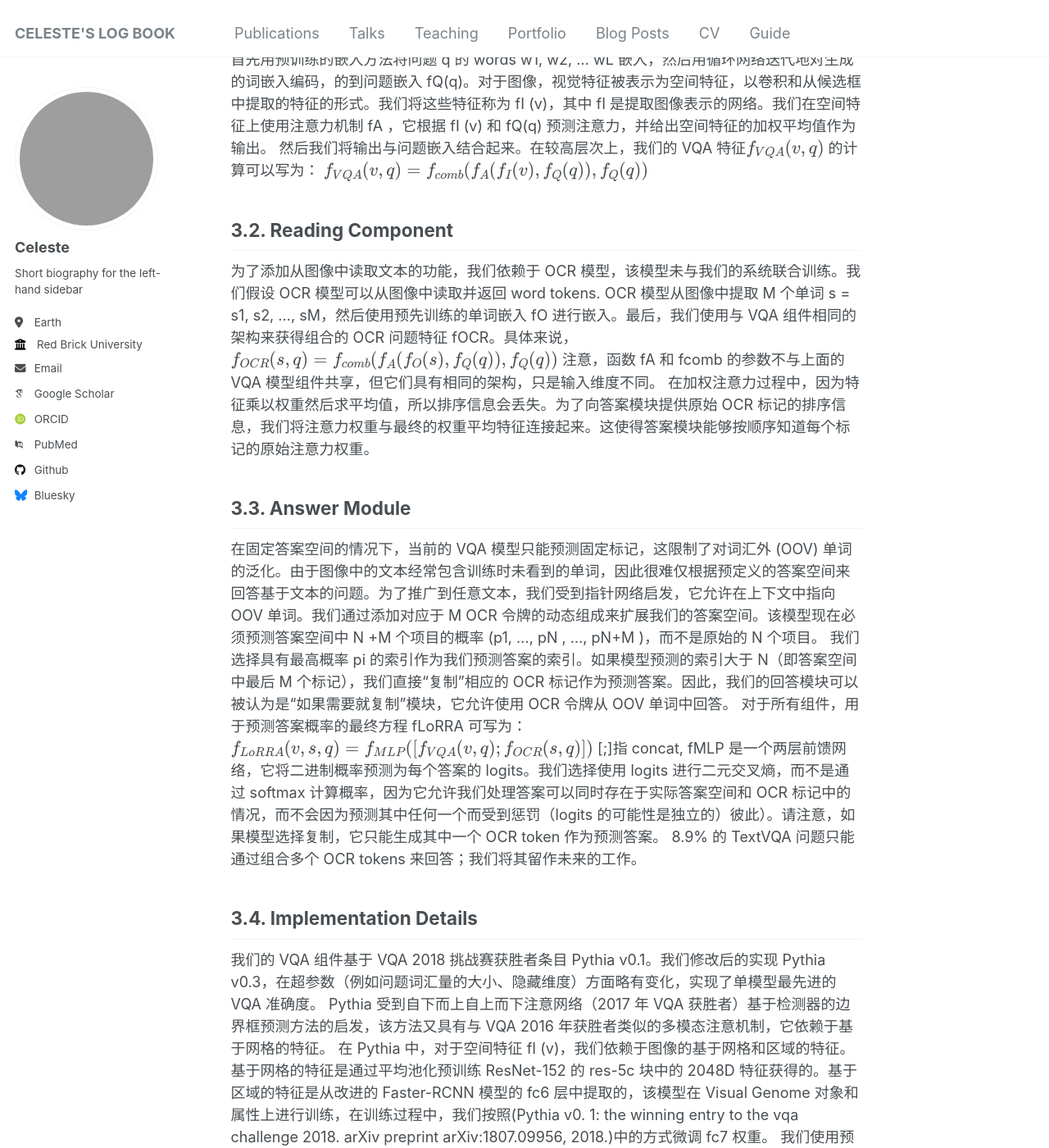
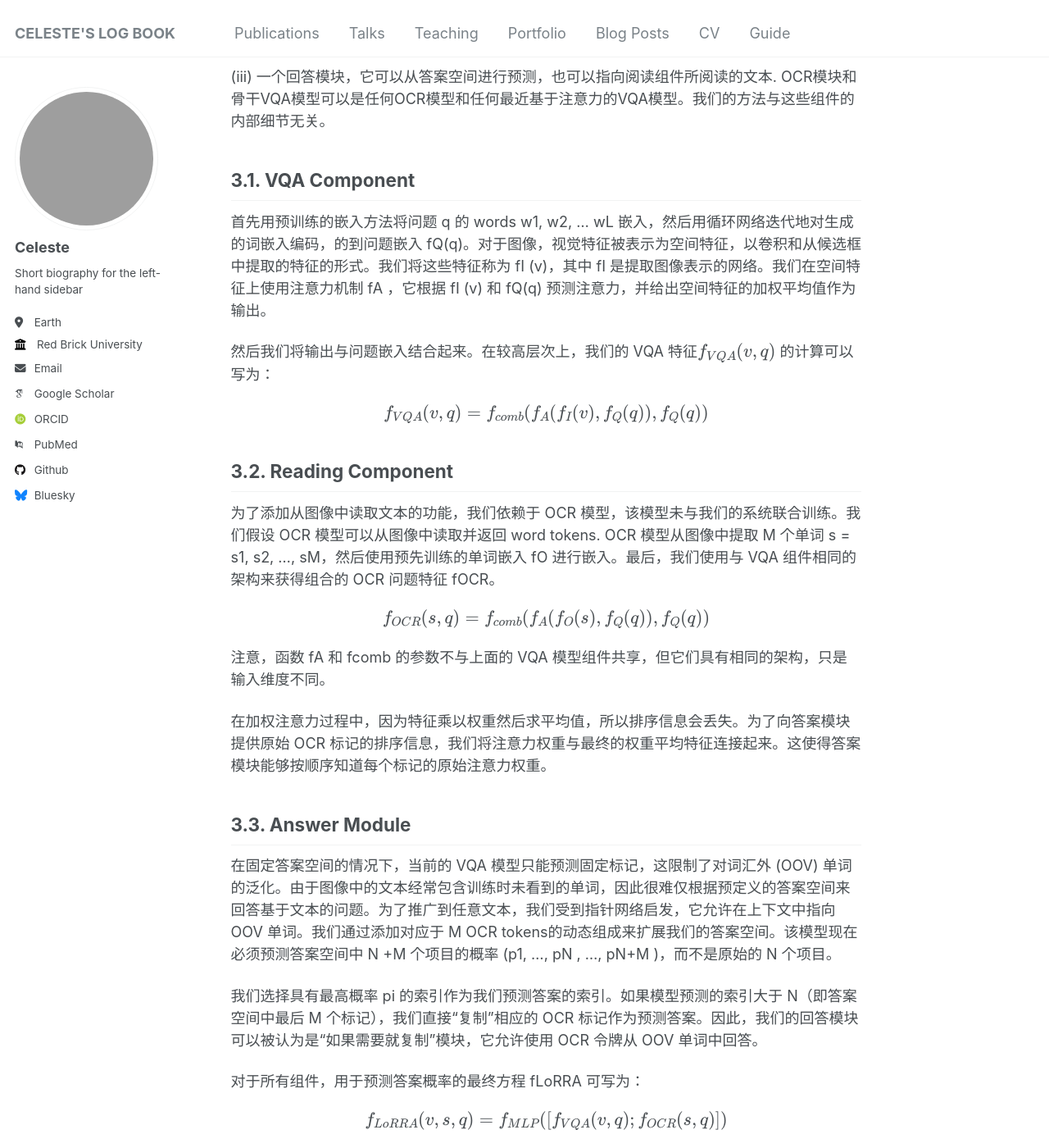
Before and after one commit to BUGERR/bugerr.github.io, a Jekyll site: the page built from _posts/2024-10-30-TextVQA.md, in a window 1280 px wide and 1400 px high, scrolled down 2557 px. Shown: the whole window at 82% size. Built offline with Jekyll 4.4.1, drawn with Linux system fonts in a browser that asks for light colours; some web fonts are replaced; some of the changed text lies outside the part shown; grey boxes are pictures that could not be loaded.

Commit message:
Update 2024-10-30-TextVQA.md

```diff
--- a/_posts/2024-10-30-TextVQA.md
+++ b/_posts/2024-10-30-TextVQA.md
@@ -42,6 +42,7 @@
 - 最后，决定检测到的文本是否需要“复制粘贴”作为答案
 
 具体来说，我们提出了一种新的 VQA 模型，其中包含 OCR 作为模块。我们称之为“查看、阅读、推理和回答”(LoRRA)。我们的模型架构将包含文本的图像中的区域（边界框）合并为要关注的实体（除了对象建议之外）。它还将这些区域中识别的实际文本（例如“15:20”）合并为模型学习推理的信息（除了视觉特征之外）。最后，我们的模型包括一种机制，用于决定生成的答案是否应该从 OCR 输出中“复制”（更多的是生成或槽填充风格），或者应该从文本中推断出来（就像现有 VQA 模型中流行的标准判别预测范式一样）。
+
 我们的模型端到端地学习这种机制。虽然目前仅限于 OCR 范围，但我们的模型是赋予 VQA 模型对非结构化外部知识源进行推理的能力的第一步（在本例中是在测试图像中找到的文本）并容纳多个信息流流（在本例中是根据预定词汇预测答案或通过副本生成答案）。
 
 ## 2.Related work
@@ -54,35 +55,52 @@
 
 ## 3.LoRRA: Look, Read, Reason & Answer
 我们假设我们得到一个图像 v 和一个问题 q 作为输入，其中问题由 L 个单词 w1, w2, ... wL 组成。
+
 模型包含三个部分：
+
 (i) VQA 组件，用于根据图像 v 和问题 q 进行推理和推断答案；
+
 (ii) 一个阅读组件，允许我们的模型阅读图像中的文本；
+
 (iii) 一个回答模块，它可以从答案空间进行预测，也可以指向阅读组件所阅读的文本.
 OCR模块和骨干VQA模型可以是任何OCR模型和任何最近基于注意力的VQA模型。我们的方法与这些组件的内部细节无关。
 
 ## 3.1. VQA Component
 首先用预训练的嵌入方法将问题 q 的 words w1, w2, ... wL 嵌入，然后用循环网络迭代地对生成的词嵌入编码，的到问题嵌入 fQ(q)。对于图像，视觉特征被表示为空间特征，以卷积和从候选框中提取的特征的形式。我们将这些特征称为 fI (v)，其中 fI 是提取图像表示的网络。我们在空间特征上使用注意力机制 fA ，它根据 fI (v) 和 fQ(q) 预测注意力，并给出空间特征的加权平均值作为输出。
+
 然后我们将输出与问题嵌入结合起来。在较高层次上，我们的 VQA 特征$$ f_{VQA}(v, q)$$ 的计算可以写为：
+
 $$ f_{VQA}(v, q) = f_{comb}(f_A(f_I (v), f_Q(q)), f_Q(q)) $$
 
 ## 3.2. Reading Component
-为了添加从图像中读取文本的功能，我们依赖于 OCR 模型，该模型未与我们的系统联合训练。我们假设 OCR 模型可以从图像中读取并返回 word tokens. OCR 模型从图像中提取 M 个单词 s = s1, s2, ..., sM，然后使用预先训练的单词嵌入 fO 进行嵌入。最后，我们使用与 VQA 组件相同的架构来获得组合的 OCR 问题特征 fOCR。具体来说，
+为了添加从图像中读取文本的功能，我们依赖于 OCR 模型，该模型未与我们的系统联合训练。我们假设 OCR 模型可以从图像中读取并返回 word tokens. OCR 模型从图像中提取 M 个单词 s = s1, s2, ..., sM，然后使用预先训练的单词嵌入 fO 进行嵌入。最后，我们使用与 VQA 组件相同的架构来获得组合的 OCR 问题特征 fOCR。
+
 $$ f_{OCR}(s, q) = f_{comb}(f_A(f_O(s), f_Q(q)), f_Q(q)) $$
+
 注意，函数 fA 和 fcomb 的参数不与上面的 VQA 模型组件共享，但它们具有相同的架构，只是输入维度不同。
+
 在加权注意力过程中，因为特征乘以权重然后求平均值，所以排序信息会丢失。为了向答案模块提供原始 OCR 标记的排序信息，我们将注意力权重与最终的权重平均特征连接起来。这使得答案模块能够按顺序知道每个标记的原始注意力权重。
 
 ## 3.3. Answer Module
-在固定答案空间的情况下，当前的 VQA 模型只能预测固定标记，这限制了对词汇外 (OOV) 单词的泛化。由于图像中的文本经常包含训练时未看到的单词，因此很难仅根据预定义的答案空间来回答基于文本的问题。为了推广到任意文本，我们受到指针网络启发，它允许在上下文中指向 OOV 单词。我们通过添加对应于 M OCR 令牌的动态组成来扩展我们的答案空间。该模型现在必须预测答案空间中 N +M 个项目的概率 (p1, ..., pN , ..., pN+M )，而不是原始的 N 个项目。
+在固定答案空间的情况下，当前的 VQA 模型只能预测固定标记，这限制了对词汇外 (OOV) 单词的泛化。由于图像中的文本经常包含训练时未看到的单词，因此很难仅根据预定义的答案空间来回答基于文本的问题。为了推广到任意文本，我们受到指针网络启发，它允许在上下文中指向 OOV 单词。我们通过添加对应于 M OCR tokens的动态组成来扩展我们的答案空间。该模型现在必须预测答案空间中 N +M 个项目的概率 (p1, ..., pN , ..., pN+M )，而不是原始的 N 个项目。
+
 我们选择具有最高概率 pi 的索引作为我们预测答案的索引。如果模型预测的索引大于 N（即答案空间中最后 M 个标记），我们直接“复制”相应的 OCR 标记作为预测答案。因此，我们的回答模块可以被认为是“如果需要就复制”模块，它允许使用 OCR 令牌从 OOV 单词中回答。
+
 对于所有组件，用于预测答案概率的最终方程 fLoRRA 可写为：
+
 $$ f_{LoRRA}(v, s, q) = f_{MLP} ([f_{VQA}(v, q); f_{OCR}(s, q)]) $$
+
 [;]指 concat, fMLP 是一个两层前馈网络，它将二进制概率预测为每个答案的 logits。我们选择使用 logits 进行二元交叉熵，而不是通过 softmax 计算概率，因为它允许我们处理答案可以同时存在于实际答案空间和 OCR 标记中的情况，而不会因为预测其中任何一个而受到惩罚（logits 的可能性是独立的）彼此）。请注意，如果模型选择复制，它只能生成其中一个 OCR token 作为预测答案。 8.9% 的 TextVQA 问题只能通过组合多个 OCR tokens 来回答；我们将其留作未来的工作。
 
 ## 3.4. Implementation Details
 我们的 VQA 组件基于 VQA 2018 挑战赛获胜者条目 Pythia v0.1。我们修改后的实现 Pythia v0.3，在超参数（例如问题词汇量的大小、隐藏维度）方面略有变化，实现了单模型最先进的 VQA 准确度。
+
 Pythia 受到自下而上自上而下注意网络（2017 年 VQA 获胜者）基于检测器的边界框预测方法的启发，该方法又具有与 VQA 2016 年获胜者类似的多模态注意机制，它依赖于基于网格的特征。
+
 在 Pythia 中，对于空间特征 fI (v)，我们依赖于图像的基于网格和区域的特征。基于网格的特征是通过平均池化预训练 ResNet-152 的 res-5c 块中的 2048D 特征获得的。基于区域的特征是从改进的 Faster-RCNN 模型的 fc6 层中提取的，该模型在 Visual Genome 对象和属性上进行训练，在训练过程中，我们按照(Pythia v0. 1: the winning entry to the vqa challenge 2018. arXiv preprint arXiv:1807.09956, 2018.)中的方式微调 fc7 权重。
+
 我们使用预先训练的 GloVe 嵌入和自定义词汇表（VQA 2.0 中的前 77k 问题词）来进行问题嵌入。 fQ 模块将 GloVe 嵌入传递给具有自注意力的 LSTM ，以生成问题的句子嵌入。对于 OCR，我们运行 Rosetta OCR 系统来为我们提供字符串 s1, ..., sN 。 OCR 令牌首先使用预训练的 FastText 嵌入 (fO) 进行嵌入，它甚至可以为 OOV 词元生成单词嵌入。
+
 在 fA 中，嵌入 fQ(q) 的问题用于获得自上而下，即对 fO(s) OCR 标记特征和 fI (v) 图像特征的特定任务关注。然后根据注意力权重对特征进行平均，以获得 OCR 标记和图像特征的最终特征表示。在图像特征的情况下，最终的网格级和基于区域的特征被连接起来。对于 OCR 令牌，注意力权重连接到最终关注的特征，如第 2 节中所述。 3.1.最后，在 fcomb(x, y) 中，使用特征的元素级/哈达玛积 ⊗ 融合所考虑的两个特征嵌入。来自 fOCR(s, q) 和 fV QA(v, q) 的融合特征被连接并通过 MLP 来生成 logits，从中选择与最大 logit 索引相对应的单词作为答案。
 
 ## 4.TextVQA
@@ -95,15 +113,25 @@
 
 ## Baselines.
 (i) 仅问题（Q）：我们仅使用 LoRRA 的 fQ(q) 模块来预测答案，其余特征被清零。
+
 (ii) 仅图像 (I)：与 Q 类似，我们仅使用图像特征 fI (v) 来预测答案。 Q 和 I 无法访问 OCR 词元并从 LA 进行预测。
 
 ## Upper Bounds and Heuristics.
-这些主要评估使用我们的 OCR 模块检测到的 OCR 令牌可以实现的上限以及数据集中的基准偏差。我们测试 (i) OCR UB：如果可以直接从 OCR 令牌构建答案（并且始终可以正确预测），则可以获得的精度上限。 OCR UB 考虑最多 4 克的 OCR 令牌组合。 (ii) LA UB：如果 LA 中存在正确答案，则始终预测正确答案的精度上限。 (iii) LA+OCR UB：(i) + (ii) - 通过预测正确答案（如果存在于 LA 或 OCR 令牌中）可以获得的上限准确度。
+这些主要评估使用我们的 OCR 模块检测到的 OCR 令牌可以实现的上限以及数据集中的基准偏差。
+
+(i) OCR UB：如果可以直接从 OCR 令牌构建答案（并且始终可以正确预测），则可以获得的精度上限。 OCR UB 考虑最多 4 克的 OCR 令牌组合。
+
+(ii) LA UB：如果 LA 中存在正确答案，则始终预测正确答案的精度上限。
+
+(iii) LA+OCR UB：(i) + (ii) - 通过预测正确答案（如果存在于 LA 或 OCR 令牌中）可以获得的上限准确度。
 
 ## Ablations.
 我们通过结合或交替使用阅读组件和回答模块来创建 LoRRA 方法的几种消融。
+
 (i) I+Q：这种消融是 VQA 2.0 的最先进技术，并且不使用任何类型的 OCR 功能；
+
 (ii) Pythia+O：Pythia 以 OCR 功能作为输入，但没有复制模块或动态答案空间；
+
 (iii) Pythia+O+C：(ii) 具有复制机制，但没有固定答案空间，即模型只能根据 OCR 标记进行预测。当我们向模型添加复制模块和动态答案空间时，会使用缩写 C。
 我们的完整模型对应于 Pythia 附带的 LoRRA。我们还将具有小答案空间 (SA) 的 Pythia+LoRRA 与具有大答案空间 (LA) 的版本进行比较。
 
@@ -112,8 +140,13 @@
 
 ### Results.
 LoRRA 和 LA+OCR UB 之间 41% 的差异代表了当前 OCR 代币和 LA 建模的改进空间。
+
 仅问题 (Q) 和仅图像 (I) 基线分别获得 8.09% 和 6.29% 的验证准确度，这表明数据集不存在显着偏差。图像和问题。
+
 通过将 OCR tokens (Pythia+O) 输入到模型中，准确率跃升至 18.35%；这支持了 OCR 令牌确实有助于预测正确答案的假设。
+
 Pythia+O+C 仅通过 OCR tokens 预测答案即可实现 20.06 的验证准确度，进一步增强了 OCR 的重要性
+
 我们的 LoRRA (LA) 与 Pythia 模型的性能优于所有消融模型。最后，通过将固定答案空间 LA 更改为 SA 进行轻微修改，使模型能够更频繁地根据 OCR 标记进行预测，进一步提高了性能。
+
 虽然 LoRRA 在 TextVQA 验证集上的准确率可以达到 26.56%，但与人类的 85.01% 和 LA+OCR UB 的 67.56% 的表现存在很大差距。
```
